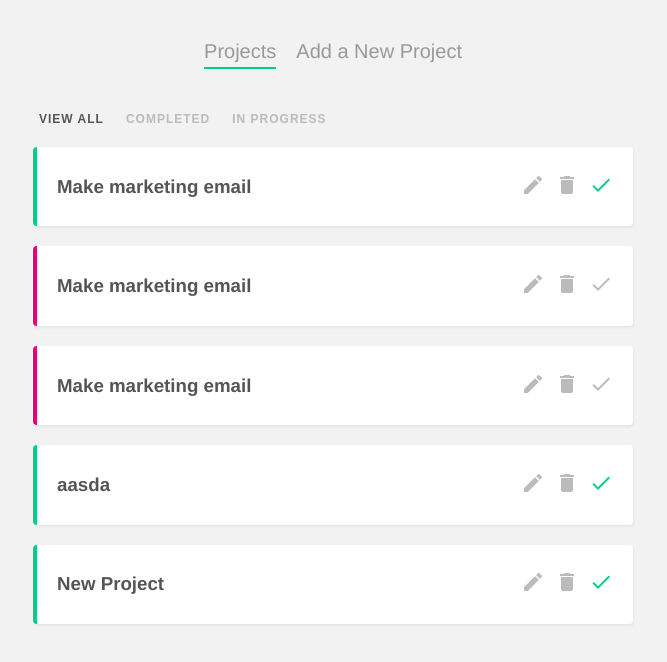
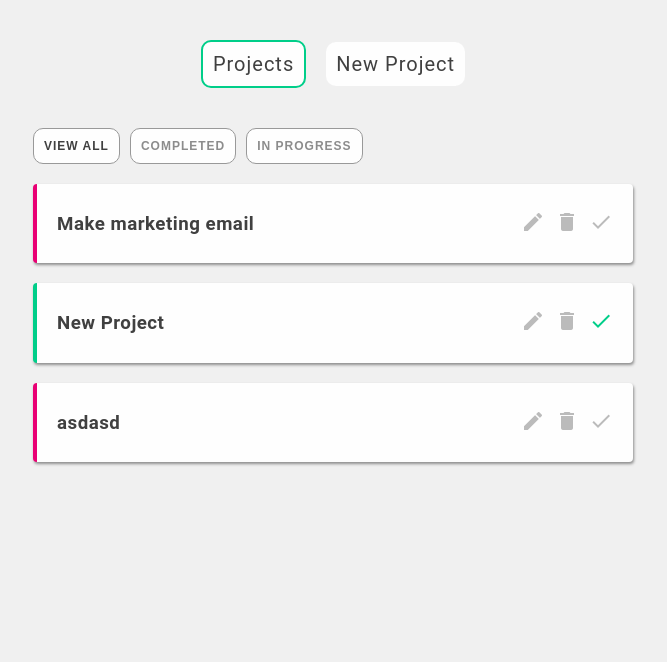
Before and after one commit to HubertMelbruda/vue-project-planner, a Vue app: page / in a window 1280 px wide. Shown: the top 662 px of the page, without its empty margins (307-974 px from the left). Built offline with nearby package versions, Linux system fonts and the light colour scheme; data requests are answered from the project's data file.

Commit message:
Add global css styles

```diff
--- a/data/db.json
+++ b/data/db.json
@@ -1,17 +1,5 @@
 {
   "projects": [
-    {
-      "id": 1,
-      "title": "Make marketing email",
-      "details": "Lorem ipsum",
-      "complete": true
-    },
-    {
-      "id": 2,
-      "title": "Make marketing email",
-      "details": "Lorem ipsum",
-      "complete": false
-    },
     {
       "id": 3,
       "title": "Make marketing email",
@@ -19,16 +7,16 @@
       "complete": false
     },
     {
-      "title": "aasda",
-      "details": "aasdasdasdasd",
-      "complete": true,
-      "id": 4
-    },
-    {
       "title": "New Project ",
       "details": "Ne ne ne asdsasd",
       "complete": true,
       "id": 5
+    },
+    {
+      "title": "asdasd",
+      "details": "asdasd",
+      "complete": false,
+      "id": 6
     }
   ]
 }
--- a/src/App.vue
+++ b/src/App.vue
@@ -13,18 +13,19 @@ export default {
 }
 </script>
 
-<style>
+<style lang='scss'>
+@import 'assets/global.scss';
+
 body {
-  background: #f2f2f2;
+  background: $prime-color;
 }
 
 #app {
-  font-family: Avenir, Helvetica, Arial, sans-serif;
+  font-family: "Quicksand", "Roboto", sans-serif;
   -webkit-font-smoothing: antialiased;
   -moz-osx-font-smoothing: grayscale;
   max-width: 600px;
   margin: 0 auto;
-  color: #555;
+  color: $font-color;
 }
-
 </style>
--- /dev/null
+++ b/src/assets/global.scss
@@ -0,0 +1,25 @@
+// colors
+
+// $prime-color: #233d4d;
+// $accent-color: #566974;
+
+// $font-color: #f6f6f6;
+// $font-color-not-active: #dfdfdf;
+
+// $icons-color: rgb(242, 242, 242);
+// $icons-color--action: #f0c392;
+
+// $done: #00ce89;
+// $notDone: #e90074;
+$prime-color: #f0f0f0;
+$accent-color: #FEFEFE;
+$details-color: #ddd;
+
+$font-color: #404040;
+$font-color-not-active: #8c8c8c;
+
+$icons-color: #bbb;
+$icons-color--action: #5e5e5e;
+
+$done: #00ce89;
+$notDone: #e90074;
--- a/src/components/FilterNav.vue
+++ b/src/components/FilterNav.vue
@@ -10,14 +10,14 @@
     <button
       @click="updateFilter('completed')"
       class="filter-nav__button"
-      v-bind:class="{ active: current === 'completed' }"
+      v-bind:class="{ completed: current === 'completed' }"
     >
       Completed
     </button>
     <button
       @click="updateFilter('inProgress')"
-      class="filter-nav__button"
-      v-bind:class="{ active: current === 'inProgress' }"
+      class="filter-nav__button filter-nav__button--inProgress"
+      v-bind:class="{ inProgress: current === 'inProgress' }"
     >
       In progress
     </button>
@@ -25,31 +25,44 @@
 </template>
 <script>
 export default {
-  props: ['current'],
+  props: ["current"],
   methods: {
     updateFilter(filter) {
-      this.$emit('filterChange', filter)
-    }
-  }
-
+      this.$emit("filterChange", filter)
+    },
+  },
 }
 </script>
 
-<style lang="scss" scoped>
+<style lang="scss">
+@import '../assets/global.scss';
+
 .filter-nav__button {
-  background: none;
-  border: none;
-  color: #bbb;
+  background-color: $accent-color;
+  color: $font-color-not-active;
   outline: none;
   font-size: 12px;
   text-transform: uppercase;
+  padding: 10px;
   margin-right: 10px;
   letter-spacing: 1px;
   font-weight: bold;
+  border: 1px solid #999;
+  border-radius: 10px;
   cursor: pointer;
 }
 
 .active {
-  color: #555;
+  color: $font-color;
+}
+
+.inProgress {
+  color: $font-color;
+  border: 1px solid $notDone;
+}
+
+.completed {
+  color: $font-color;
+  border: 1px solid $done;
 }
 </style>
--- a/src/components/Navbar.vue
+++ b/src/components/Navbar.vue
@@ -1,15 +1,24 @@
 <template>
   <nav class="main-nav">
-    <router-link class="main-nav__link main-nav__link--active" :to="{ name: 'Home'}">Projects</router-link>
-    <router-link class="main-nav__link main-nav__link--active" :to="{ name: 'AddProject'}">Add a New Project</router-link>
+    <router-link
+      class="main-nav__link main-nav__link--active"
+      :to="{ name: 'Home' }"
+      >Projects</router-link
+    >
+    <router-link
+      class="main-nav__link main-nav__link--active"
+      :to="{ name: 'AddProject' }"
+      >New Project</router-link
+    >
   </nav>
 </template>
 <script>
-export default {
+export default {}
+</script>
 
-}
-</script>
-<style lang="scss" scoped>
+<style lang="scss" scoped >
+@import '../assets/global.scss';
+
 .main-nav {
   text-align: center;
   margin: 40px auto;
@@ -17,12 +26,16 @@ export default {
 .main-nav__link {
   display: inline-block;
   text-decoration: none;
+  background-color: $accent-color;
+  padding: 10px;
+  border-radius: 10px;
   margin: 0 10px;
-    color: #999;
+  color: $font-color;
   font-size: 20px;
+  letter-spacing: 1px;
 }
-  a.router-link-active {
-    border-bottom: 2px solid #00ce89;
-    padding-bottom: 4px;
+.router-link-active {
+  border: 2px solid $done;
+
 }
 </style>
--- a/src/components/SingleProject.vue
+++ b/src/components/SingleProject.vue
@@ -51,20 +51,23 @@ export default {
 }
 </script>
 <style lang="scss" scoped>
+@import '../assets/global.scss';
+
 .project {
   margin: 20px auto;
-  background: white;
+  background: $accent-color;
   padding: 10px 20px;
   border-radius: 4px;
-  box-shadow: 1px 2px 3px rgba(0, 0, 0, 0.05);
-  border-left: 4px solid #e90074;
+  box-shadow: 1px 2px 3px rgba(0, 0, 0, 0.411);
+  border-left: 4px solid $notDone;
+  letter-spacing: 0.5px;
 }
 
 .complete {
-  border-left: 4px solid #00ce89;
+  border-left: 4px solid $done;
 
   .project__icons--done {
-    color: #00ce89;
+    color: $done;
   }
 }
 
@@ -81,11 +84,11 @@ export default {
 .material-icons {
   font-size: 24px;
   margin-left: 10px;
-  color: #bbb;
+  color: $icons-color;
   cursor: pointer;
 }
 
 .material-icons:hover {
-  color: #777;
+  color: $icons-color--action;
 }
 </style>
--- a/src/views/EditProject.vue
+++ b/src/views/EditProject.vue
@@ -15,15 +15,15 @@
 </template>
 
 <script>
-const axios = require('axios')
+const axios = require("axios")
 
 export default {
-  props: ['id'],
+  props: ["id"],
   data() {
     return {
-      title: '',
-      details: '',
-      uri: 'http://localhost:8000/projects/' + this.id
+      title: "",
+      details: "",
+      uri: "http://localhost:8000/projects/" + this.id,
     }
   },
   mounted() {
@@ -43,22 +43,24 @@ export default {
       }
       axios
         .patch(this.uri, project)
-        .then(() => this.$router.push({ name: 'Home'}))
+        .then(() => this.$router.push({ name: "Home" }))
         .catch(err => console.log(err))
-    }
-  }
+    },
+  },
 }
 </script>
 
 <style lang="scss">
+@import "../assets/global.scss";
+
 .form {
-  background: white;
+  background: $accent-color;
   padding: 20px;
   border-radius: 10px;
 }
 .form__label {
   display: block;
-  color: #bbb;
+  color: $font-color;
   text-transform: uppercase;
   font-size: 16px;
   font-weight: bold;
@@ -68,12 +70,12 @@ export default {
 .form__input {
   padding: 10px;
   border: 0;
-  border-bottom: 1px solid #ddd;
+  border-bottom: 1px solid $details-color;
   width: 100%;
   box-sizing: border-box;
 }
 .form__textarea {
-  border: 1px solid #ddd;
+  border: 1px solid $details-color;
   padding: 10px;
   width: 100%;
   box-sizing: border-box;
@@ -82,8 +84,8 @@ export default {
 .form_button {
   display: block;
   margin: 20px auto 0;
-  background: #00ce89;
-  color: white;
+  background: $done;
+  color: $accent-color;
   padding: 10px;
   border: 0;
   border-radius: 6px;
--- a/src/views/HomeView.vue
+++ b/src/views/HomeView.vue
@@ -59,3 +59,8 @@ export default {
   },
 }
 </script>
+
+<style lang="scss">
+
+
+</style>
```
Lines whose indentation alone changed are shown as unchanged.
